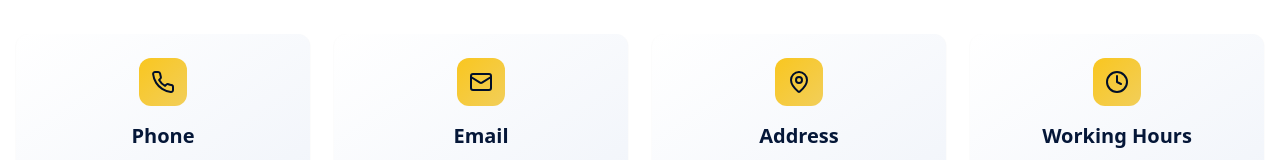
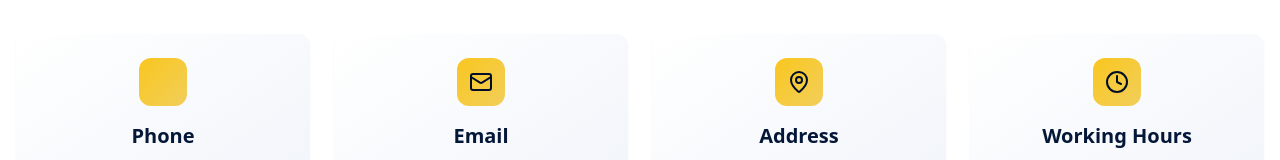
Before and after one commit to nttare0/konet-vision-reality, a React (Vite) app: page /contact in a window 1280 px wide. Shown: the part 350-510 px from the top of the page. Built offline with nearby package versions, Linux system fonts and the light colour scheme.

Commit message:
Visual edit in Lovable
Edited UI in Lovable

```diff
--- a/src/pages/Contact.tsx
+++ b/src/pages/Contact.tsx
@@ -82,7 +82,7 @@ const Contact = () => {
             <Card className="group text-center p-6 hover:shadow-elegant transition-all duration-300 border-0 bg-gradient-to-br from-background to-konet-light-blue animate-fade-in">
               <CardContent className="p-0">
                 <div className="w-12 h-12 bg-gradient-accent rounded-xl flex items-center justify-center mx-auto mb-4 group-hover:scale-110 transition-transform">
-                  <Phone className="w-6 h-6 text-konet-navy" />
+
                 </div>
                 <h3 className="text-xl font-bold text-konet-blue mb-2">Phone</h3>
                 <p className="text-konet-gray">+250 788 123 456</p>
```
